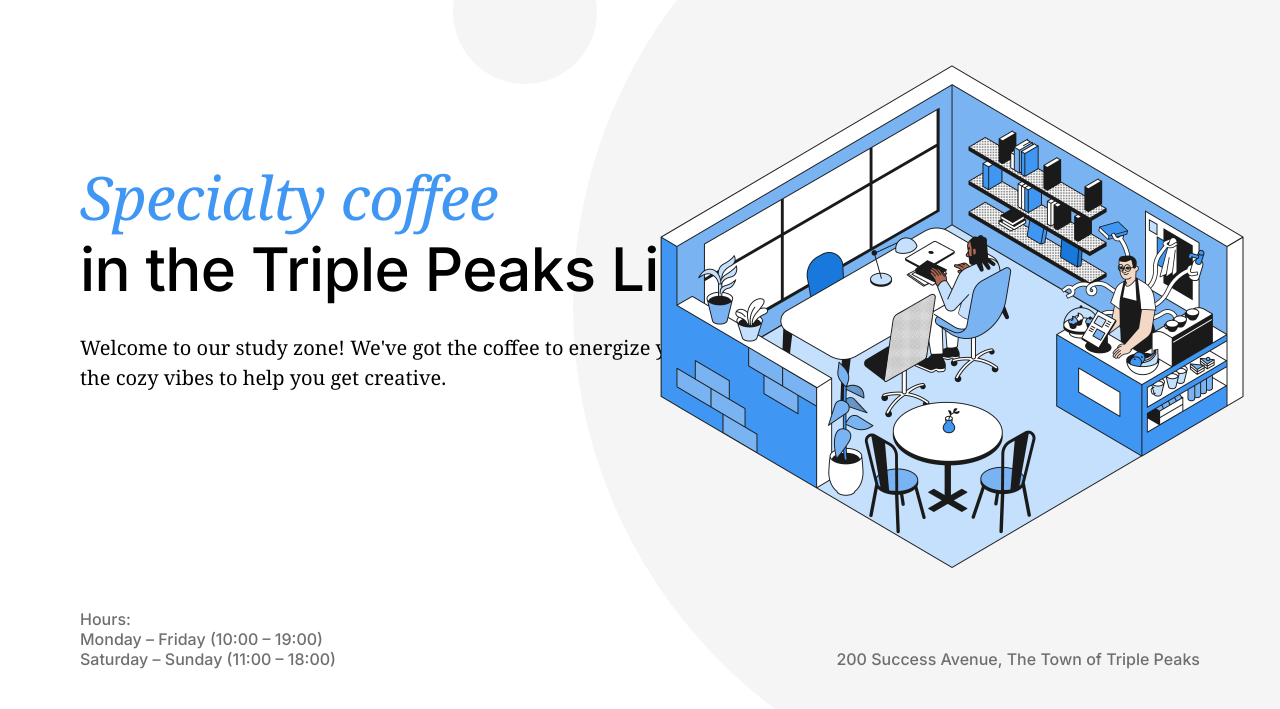
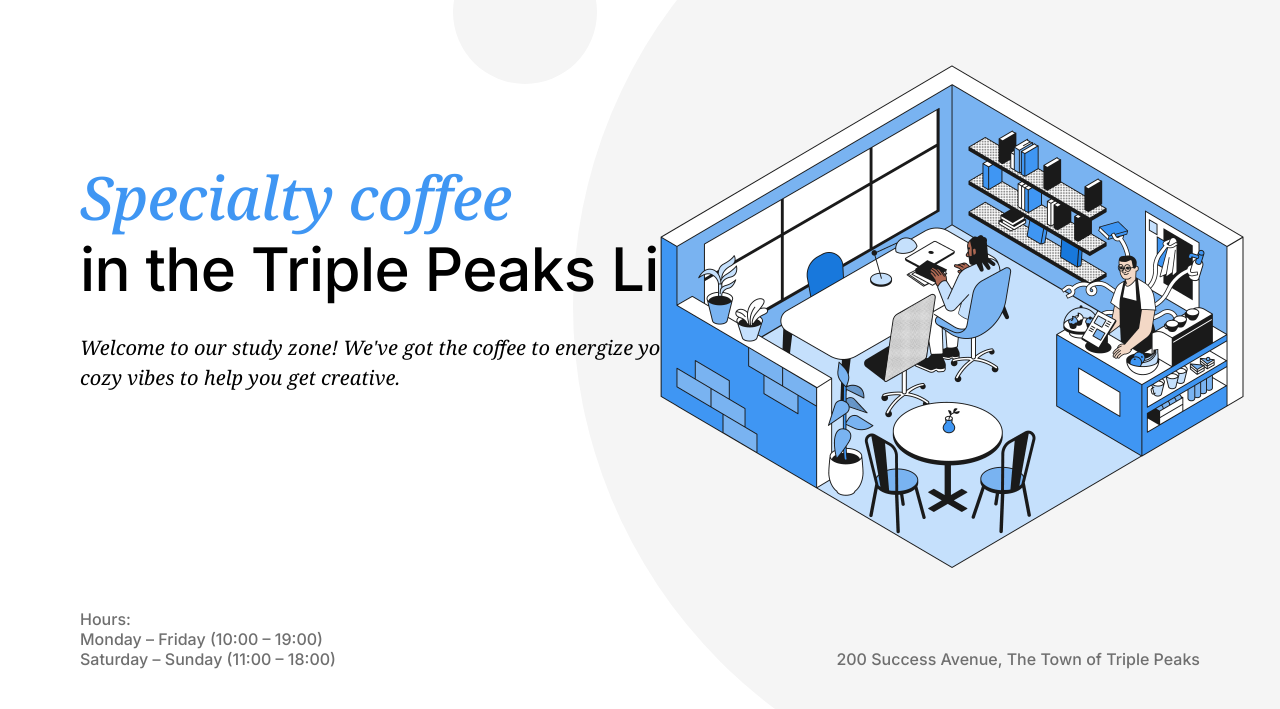
Before and after one commit to GretchenvanGogh/se_project_coffeeshop, a plain HTML site: page index.html in a window 1280 px wide. Shown: the part 91-800 px from the top of the page. Drawn offline with Linux system fonts and the light colour scheme.

Commit message:
change Gfont embed code to italic

```diff
--- a/index.html
+++ b/index.html
@@ -22,7 +22,7 @@
     <link rel="preconnect" href="https://fonts.googleapis.com" />
     <link rel="preconnect" href="https://fonts.gstatic.com" crossorigin />
     <link
-      href="https://fonts.googleapis.com/css2?family=Inter:ital,opsz,wght@0,14..32,100..900;1,14..32,100..900&family=Noto+Serif:ital,wght@0,100..900;1,100..900&display=swap"
+      href="https://fonts.googleapis.com/css2?family=Inter:ital,opsz,wght@0,14..32,100..900;1,14..32,100..900&family=Noto+Serif:ital,wdth,wght@1,62.5..100,100..900&display=swap"
       rel="stylesheet"
     />
   </head>
--- a/pages/index.css
+++ b/pages/index.css
@@ -54,7 +54,6 @@
   display: block;
   font-family: "Noto Serif", "Times New Roman", serif;
   font-style: italic;
-  font-weight: 400;
   font-size: 60px;
   line-height: 72px;
   color: #3f96f3;
```
